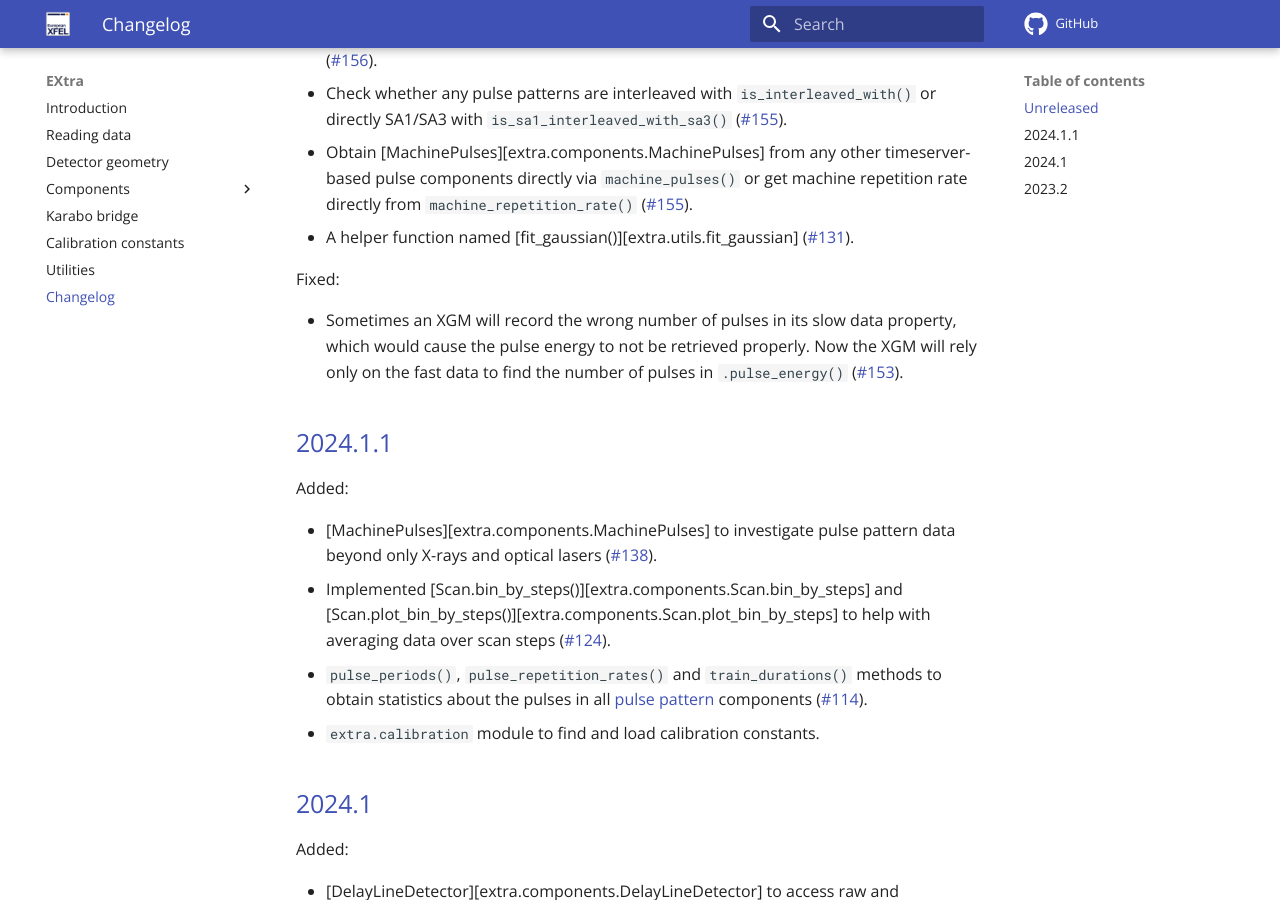
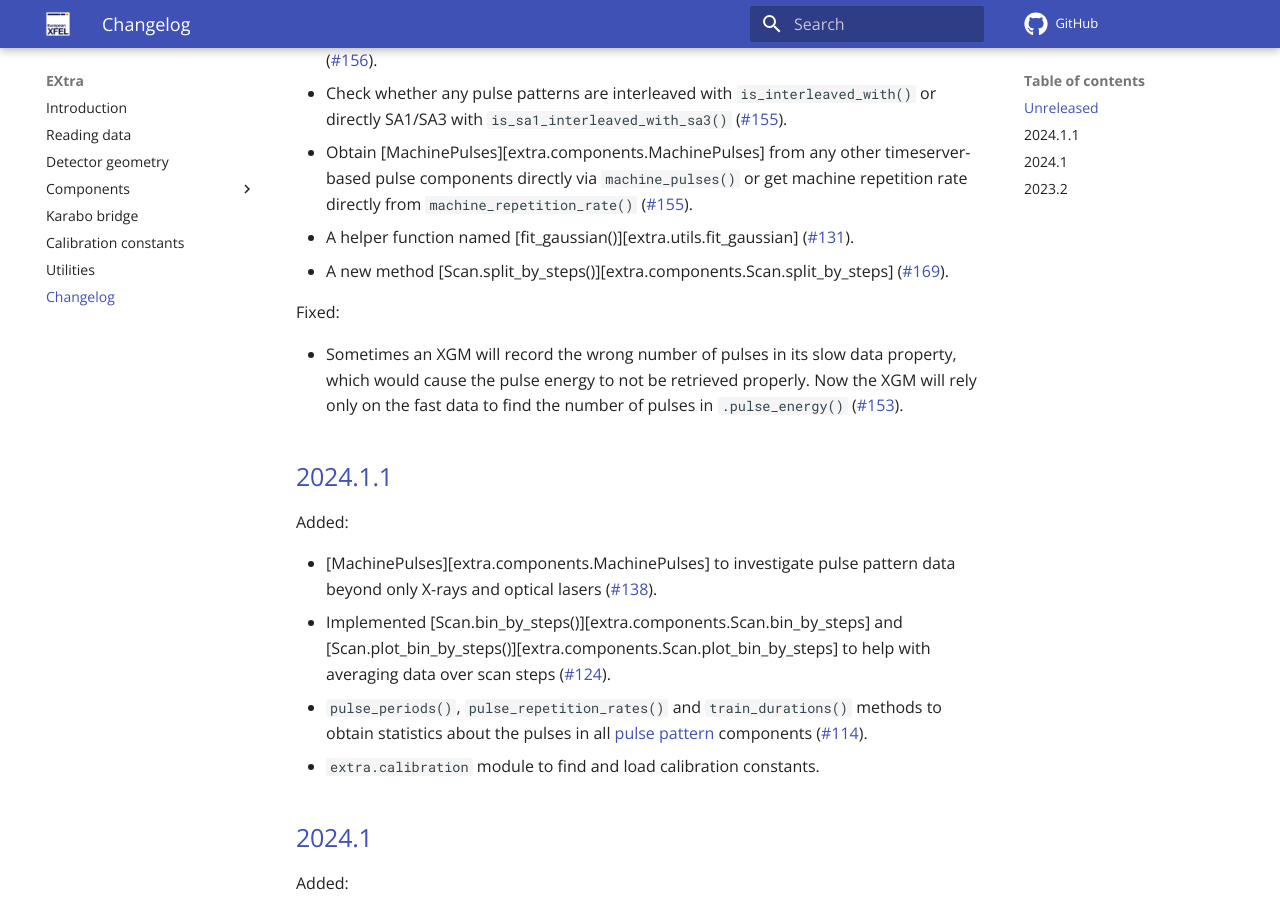
Before and after one commit to European-XFEL/EXtra, an MkDocs documentation site: the page built from docs/changelog.md, in a window 1280 px wide and 900 px high, scrolled down 706 px. Built offline with MkDocs 1.6.1 and Material for MkDocs 9.7.7, drawn with Linux system fonts in a browser that asks for light colours; emoji names are drawn with the system emoji font; comment, search, counter and statistics services are not loaded.

Commit message:
Add split_by_steps to the changelog

```diff
--- a/docs/changelog.md
+++ b/docs/changelog.md
@@ -27,6 +27,7 @@ Added:
 - Check whether any pulse patterns are interleaved with `is_interleaved_with()` or directly SA1/SA3 with `is_sa1_interleaved_with_sa3()` (!155).
 - Obtain [MachinePulses][extra.components.MachinePulses] from any other timeserver-based pulse components directly via `machine_pulses()` or get machine repetition rate directly from `machine_repetition_rate()` (!155).
 - A helper function named [fit_gaussian()][extra.utils.fit_gaussian] (!131).
+- A new method [Scan.split_by_steps()][extra.components.Scan.split_by_steps] (!169).
 
 Fixed:
 
```
